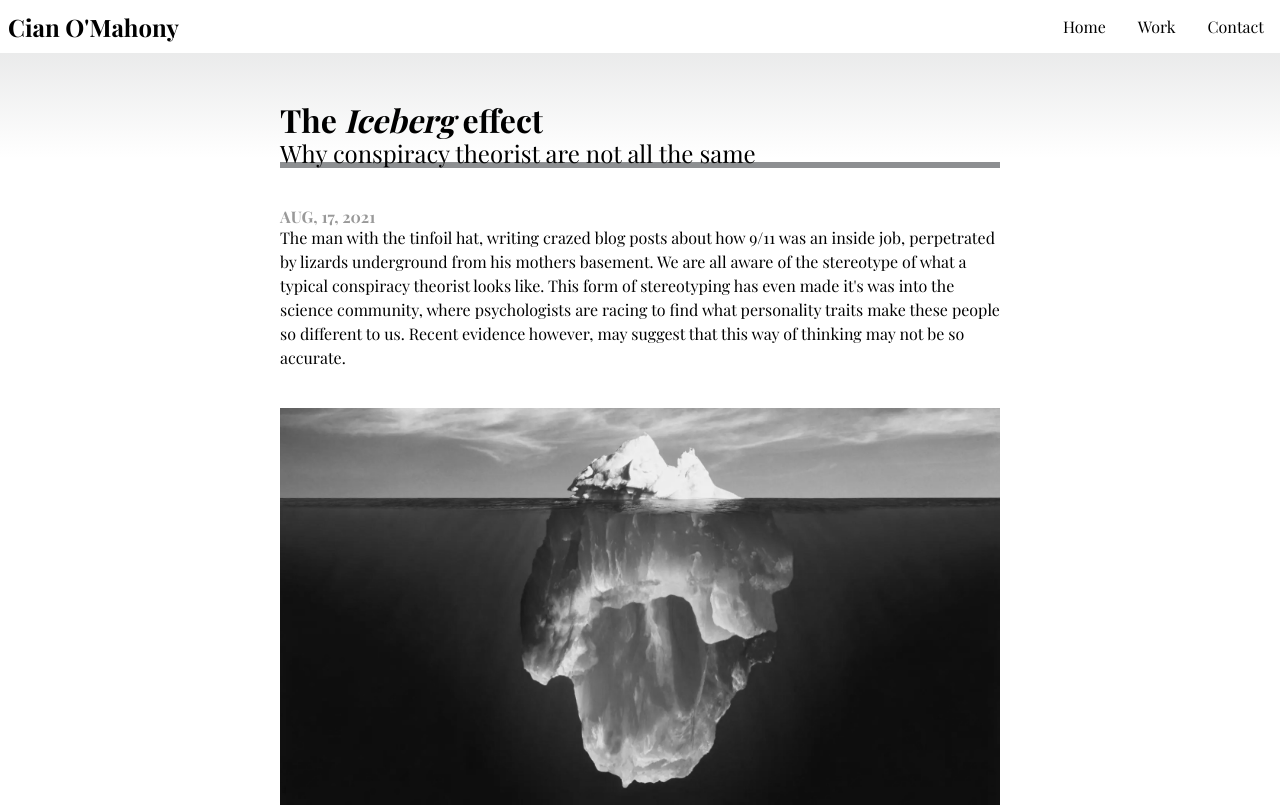
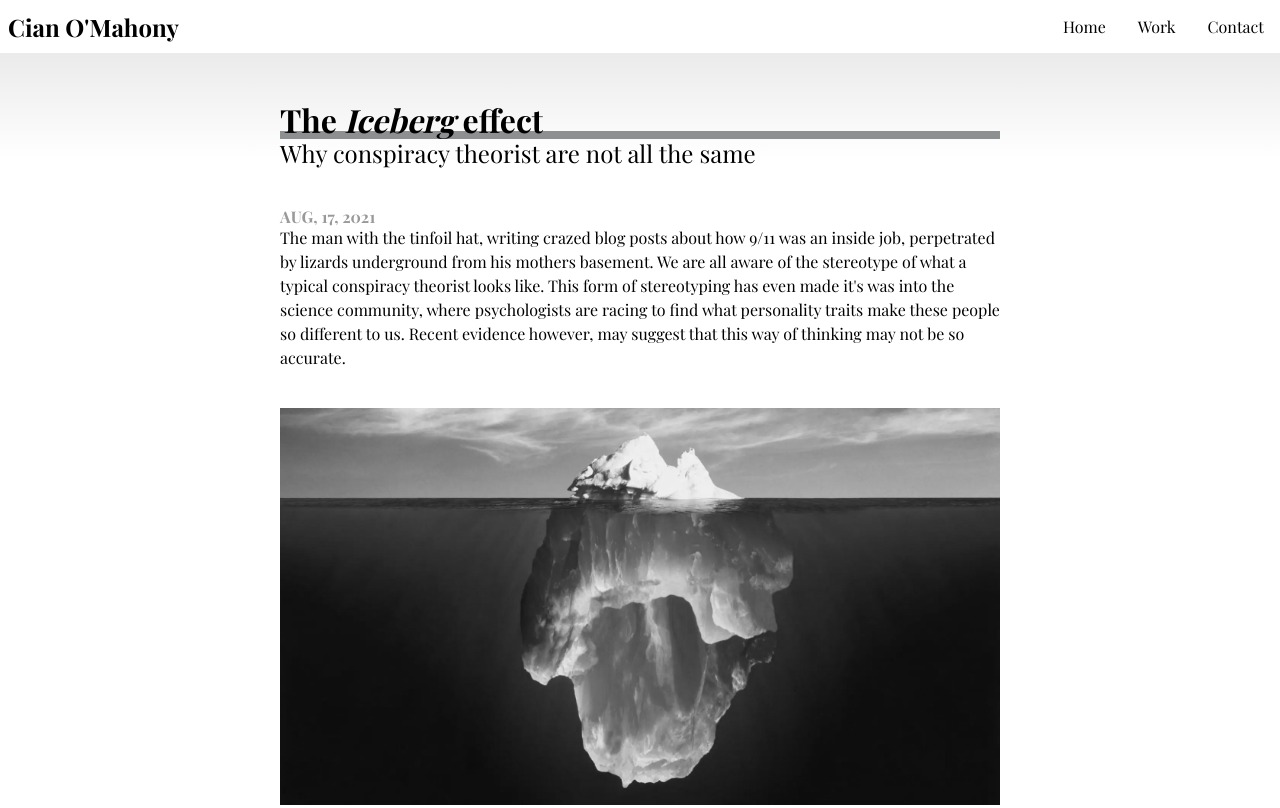
Before and after one commit to Carbon-Bl4ck/Carbon-Bl4ck.github.io, a plain HTML site: page blog/index.html in a window 1280 px wide. Shown: the top 808 px of the page. Drawn offline with nearby package versions, Linux system fonts and the light colour scheme.

Commit message:
Update article-text.css

```diff
--- a/blog/styles/article-text.css
+++ b/blog/styles/article-text.css
@@ -11,6 +11,6 @@ figcaption p { font: 400 1.0rem/1.5 "Playfair Display"; color: hsl(000, 000%, 83
 .brand-title { font-family: "Playfair Display" ;}
 .navbar-links{ font-family: "Playfair Display" ;}
 
-h2 { box-shadow: inset 0 -0.25em hsl(204, 2%, 56%); }
+h1 { box-shadow: inset 0 -0.25em hsl(204, 2%, 56%); }
 @media (max-width: 8.5in) { :root { font-size: 18px; } }
 @media (max-width: 5.0in) { :root { font-size: 16px; } }
```
